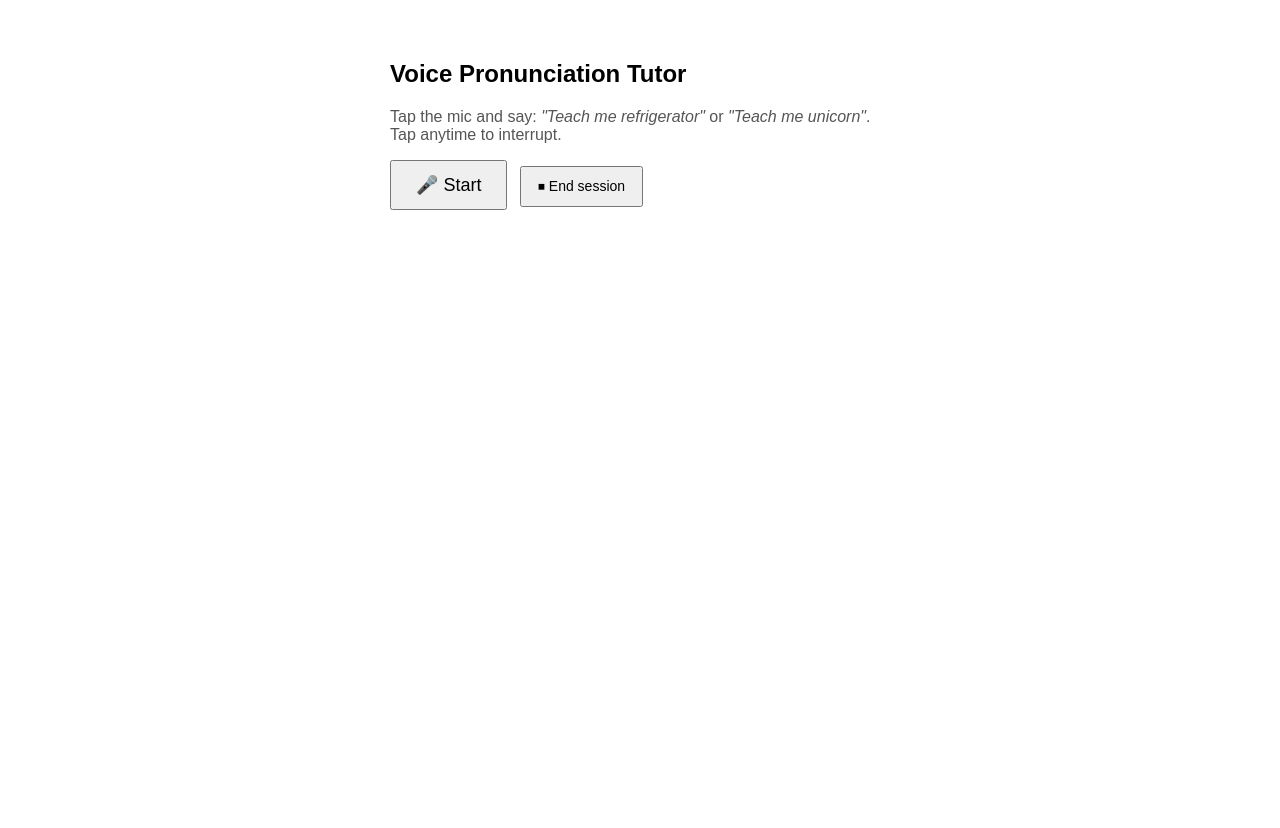
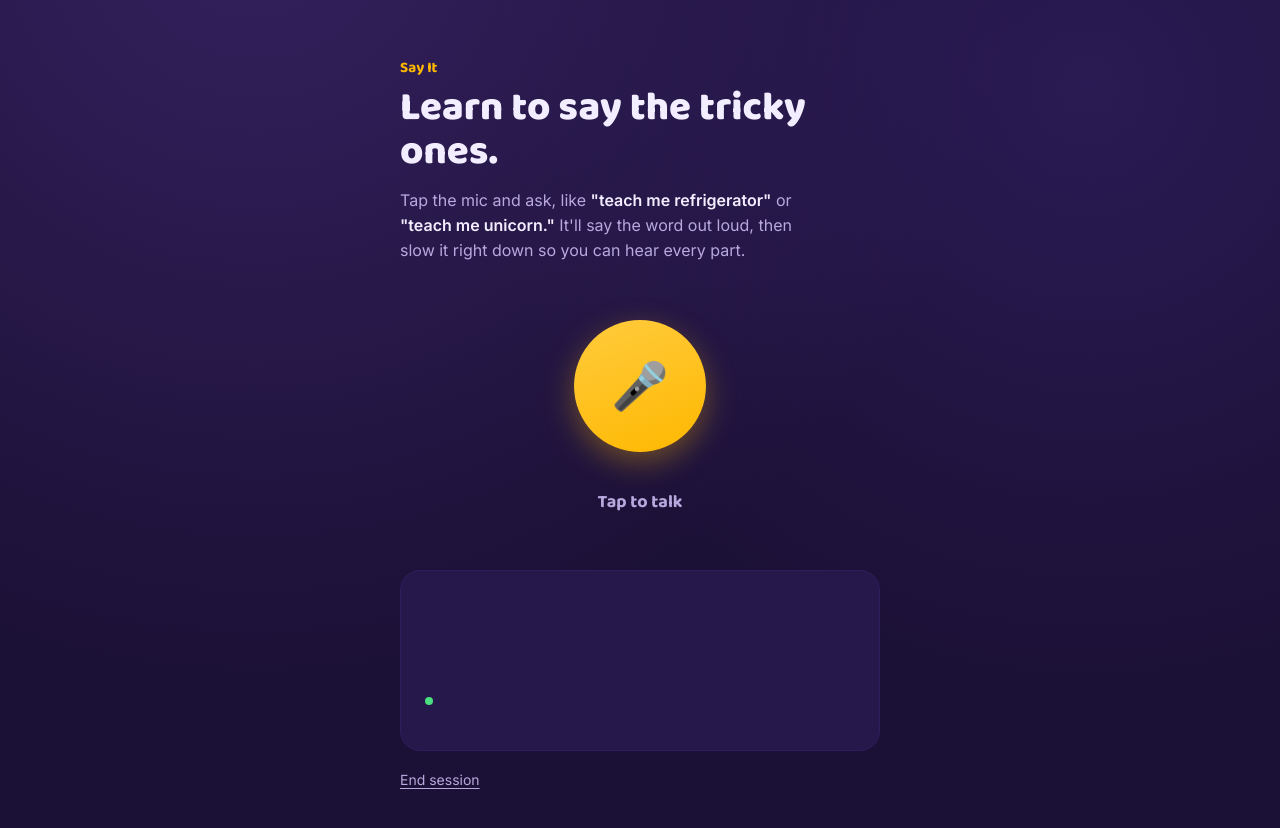
Before and after one commit to Nishi21-lab/RIME-HACKATHON, a website: page public/index.html in a window 1280 px wide. Before the commit the page ends 800 px from the top, so only its background shows below. Drawn offline with Linux system fonts and the light colour scheme.

Commit message:
Redesign UI: voice-first tutor with mic-centered visual design

```diff
--- a/public/index.html
+++ b/public/index.html
@@ -1,23 +1,253 @@
 <!DOCTYPE html>
-<html>
-<head><title>Voice Pronunciation Tutor</title></head>
-<body style="font-family: sans-serif; max-width: 500px; margin: 60px auto;">
-  <h2>Voice Pronunciation Tutor</h2>
-  <p style="color:#555;">Tap the mic and say: <em>"Teach me refrigerator"</em> or <em>"Teach me unicorn"</em>. Tap anytime to interrupt.</p>
+<html lang="en">
+<head>
+<meta charset="UTF-8">
+<meta name="viewport" content="width=device-width, initial-scale=1.0">
+<title>Say It — Voice Pronunciation Tutor</title>
+<link rel="preconnect" href="https://fonts.googleapis.com">
+<link href="https://fonts.googleapis.com/css2?family=Baloo+2:wght@500;700;800&family=Inter:wght@400;500;600&display=swap" rel="stylesheet">
+<style>
+  :root {
+    --bg: #1B1035;
+    --surface: #26184A;
+    --surface-soft: #2F1E5C;
+    --text: #F3EEFF;
+    --text-dim: #B7A9DE;
+    --gold: #FFB800;
+    --coral: #FF6F61;
+    --mint: #4ADE80;
+  }
 
-  <button id="micBtn" style="font-size:18px; padding:12px 24px; cursor:pointer;">🎤 Start</button>
-  <button id="stopModeBtn" style="font-size:14px; padding:10px 16px; cursor:pointer; margin-left:8px;">⏹ End session</button>
+  * { box-sizing: border-box; }
 
-  <p id="stateLabel" style="font-weight:bold; color:#0066cc;"></p>
-  <p id="transcript" style="min-height:24px; font-style:italic; color:#333;"></p>
-  <div id="status" style="min-height:24px;"></div>
-  <p id="phraseLabel" style="font-weight:bold;"></p>
-  <p id="latency" style="font-weight:bold; color:#0a7a2a;"></p>
+  body {
+    margin: 0;
+    min-height: 100vh;
+    background:
+      radial-gradient(circle at 20% -10%, #34215F 0%, transparent 55%),
+      radial-gradient(circle at 85% 10%, #2A1B54 0%, transparent 45%),
+      var(--bg);
+    color: var(--text);
+    font-family: 'Inter', sans-serif;
+    display: flex;
+    justify-content: center;
+    padding: 56px 20px 80px;
+  }
 
-  <audio id="player" style="margin-top: 20px; width: 100%;"></audio>
+  .page {
+    width: 100%;
+    max-width: 480px;
+  }
+
+  .eyebrow {
+    font-family: 'Baloo 2', sans-serif;
+    font-weight: 700;
+    font-size: 15px;
+    color: var(--gold);
+    margin: 0 0 6px;
+  }
+
+  h1 {
+    font-family: 'Baloo 2', sans-serif;
+    font-weight: 800;
+    font-size: 40px;
+    line-height: 1.1;
+    margin: 0 0 14px;
+  }
+
+  .sub {
+    color: var(--text-dim);
+    font-size: 16px;
+    line-height: 1.55;
+    margin: 0 0 40px;
+    max-width: 42ch;
+  }
+
+  .sub em {
+    color: var(--text);
+    font-style: normal;
+    font-weight: 600;
+  }
+
+  /* --- The mic: the hero of the page --- */
+  .mic-wrap {
+    display: flex;
+    flex-direction: column;
+    align-items: center;
+    margin: 8px 0 36px;
+  }
+
+  .mic-ring {
+    position: relative;
+    width: 168px;
+    height: 168px;
+    display: flex;
+    align-items: center;
+    justify-content: center;
+  }
+
+  .mic-pulse {
+    position: absolute;
+    inset: 0;
+    border-radius: 50%;
+    background: var(--gold);
+    opacity: 0;
+    transform: scale(1);
+  }
+
+  .mic-ring.listening .mic-pulse {
+    animation: pulse 1.6s ease-out infinite;
+  }
+
+  @keyframes pulse {
+    0%   { opacity: 0.35; transform: scale(0.9); }
+    70%  { opacity: 0; transform: scale(1.55); }
+    100% { opacity: 0; transform: scale(1.55); }
+  }
+
+  .mic-btn {
+    position: relative;
+    width: 132px;
+    height: 132px;
+    border-radius: 50%;
+    border: none;
+    cursor: pointer;
+    background: linear-gradient(160deg, #FFCB3D, var(--gold));
+    box-shadow: 0 10px 30px rgba(255, 184, 0, 0.35);
+    display: flex;
+    align-items: center;
+    justify-content: center;
+    font-size: 46px;
+    transition: transform 0.15s ease, box-shadow 0.15s ease;
+  }
+
+  .mic-btn:hover { transform: translateY(-2px); }
+  .mic-btn:active { transform: scale(0.96); }
+
+  .mic-ring.speaking .mic-btn {
+    background: linear-gradient(160deg, #FF8A7E, var(--coral));
+    box-shadow: 0 10px 30px rgba(255, 111, 97, 0.4);
+  }
+
+  .mic-caption {
+    margin-top: 18px;
+    font-family: 'Baloo 2', sans-serif;
+    font-weight: 700;
+    font-size: 18px;
+  }
+
+  .mic-caption.idle { color: var(--text-dim); }
+  .mic-caption.listening { color: var(--gold); }
+  .mic-caption.thinking { color: var(--text-dim); }
+  .mic-caption.speaking { color: var(--coral); }
+
+  /* --- Result area --- */
+  .card {
+    background: var(--surface);
+    border: 1px solid var(--surface-soft);
+    border-radius: 20px;
+    padding: 22px 24px;
+    margin-bottom: 14px;
+  }
+
+  .transcript {
+    font-style: italic;
+    color: var(--text-dim);
+    font-size: 15px;
+    min-height: 22px;
+  }
+
+  .phrase-name {
+    font-family: 'Baloo 2', sans-serif;
+    font-weight: 700;
+    font-size: 22px;
+    margin: 6px 0 0;
+    min-height: 28px;
+  }
+
+  .status-row {
+    display: flex;
+    align-items: center;
+    gap: 10px;
+    margin-top: 14px;
+    min-height: 20px;
+  }
+
+  .dot {
+    width: 8px;
+    height: 8px;
+    border-radius: 50%;
+    background: var(--mint);
+    flex-shrink: 0;
+  }
+
+  .status-text {
+    font-size: 14px;
+    color: var(--text-dim);
+  }
+
+  .latency {
+    font-size: 13px;
+    color: var(--mint);
+    margin-top: 10px;
+    font-weight: 500;
+  }
+
+  .end-link {
+    display: inline-block;
+    margin-top: 6px;
+    background: none;
+    border: none;
+    color: var(--text-dim);
+    font-size: 14px;
+    text-decoration: underline;
+    text-underline-offset: 3px;
+    cursor: pointer;
+    padding: 0;
+    font-family: 'Inter', sans-serif;
+  }
+
+  .end-link:hover { color: var(--text); }
+
+  audio { display: none; }
+
+  @media (prefers-reduced-motion: reduce) {
+    .mic-ring.listening .mic-pulse { animation: none; }
+  }
+</style>
+</head>
+<body>
+  <div class="page">
+    <p class="eyebrow">Say It</p>
+    <h1>Learn to say the tricky ones.</h1>
+    <p class="sub">Tap the mic and ask, like <em>"teach me refrigerator"</em> or <em>"teach me unicorn."</em> It'll say the word out loud, then slow it right down so you can hear every part.</p>
+
+    <div class="mic-wrap">
+      <div class="mic-ring" id="micRing">
+        <div class="mic-pulse"></div>
+        <button class="mic-btn" id="micBtn">🎤</button>
+      </div>
+      <p class="mic-caption idle" id="stateLabel">Tap to talk</p>
+    </div>
+
+    <div class="card">
+      <p class="transcript" id="transcript"></p>
+      <p class="phrase-name" id="phraseLabel"></p>
+      <div class="status-row">
+        <div class="dot"></div>
+        <p class="status-text" id="status"></p>
+      </div>
+      <p class="latency" id="latency"></p>
+    </div>
+
+    <button class="end-link" id="stopModeBtn">End session</button>
+
+    <audio id="player"></audio>
+  </div>
 
   <script>
     const micBtn = document.getElementById('micBtn');
+    const micRing = document.getElementById('micRing');
     const stopModeBtn = document.getElementById('stopModeBtn');
     const stateLabel = document.getElementById('stateLabel');
     const transcriptEl = document.getElementById('transcript');
@@ -37,9 +267,13 @@
     let activeAbortController = null;
     let speechEndTime = null;
 
+    const CAPTIONS = { idle: 'Tap to talk', listening: 'Listening…', thinking: 'Thinking…', speaking: 'Speaking…' };
+
     function setState(next) {
       appState = next;
-      stateLabel.innerText = { idle:'', listening:'🎤 Listening...', thinking:'⏳ Thinking...', speaking:'🔊 Speaking...' }[next] || '';
+      stateLabel.innerText = CAPTIONS[next] || '';
+      stateLabel.className = 'mic-caption ' + next;
+      micRing.className = 'mic-ring ' + (next === 'listening' ? 'listening' : next === 'speaking' ? 'speaking' : '');
     }
 
     function stopEverythingForNewTurn() {
@@ -88,7 +322,7 @@
 
     async function handleQuery(spokenText) {
       setState('thinking');
-      statusEl.innerText = 'Finding phrase...';
+      statusEl.innerText = 'Finding phrase…';
 
       const myRequestId = currentRequestId;
       const controller = new AbortController();
@@ -112,7 +346,7 @@
       if (myRequestId !== currentRequestId) return;
 
       if (!resolveRes.ok) {
-        statusEl.innerText = "Didn't recognize that phrase — try again.";
+        statusEl.innerText = "Didn't catch that one — tap and try again.";
         setState('idle');
         if (conversationActive) startListening();
         return;
@@ -121,7 +355,7 @@
       const { phraseKey, english } = await resolveRes.json();
       if (myRequestId !== currentRequestId) return;
 
-      phraseLabel.innerText = 'Practicing: ' + english;
+      phraseLabel.innerText = english;
 
       await playSpeed(phraseKey, 'normal', 'Normal speed', myRequestId);
       if (myRequestId !== currentRequestId) return;
@@ -130,13 +364,13 @@
       if (myRequestId !== currentRequestId) return;
 
       setState('idle');
-      statusEl.innerText = 'Done. Tap mic to practice another word.';
+      statusEl.innerText = 'Tap to practice another word.';
       if (conversationActive) startListening();
     }
 
     function playSpeed(phraseKey, speed, label, myRequestId) {
       return new Promise(async (resolve) => {
-        statusEl.innerText = label + '...';
+        statusEl.innerText = label + '…';
 
         let res;
         try {
@@ -165,7 +399,7 @@
           statusEl.innerText = label;
           if (speed === 'normal' && speechEndTime !== null) {
             const lagMs = Math.round(performance.now() - speechEndTime);
-            latencyEl.innerText = 'Response time: ' + lagMs + ' ms (speech end → audio start)';
+            latencyEl.innerText = 'Response time: ' + lagMs + ' ms';
           }
         };
 
```
